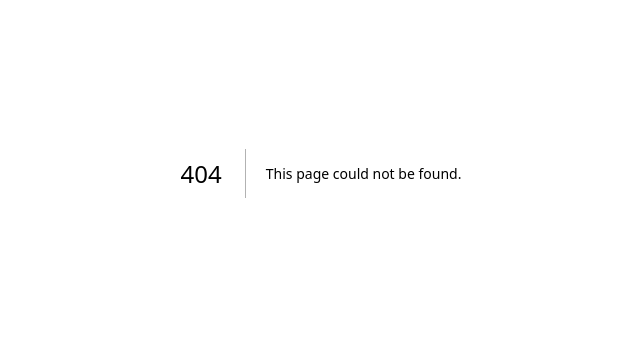
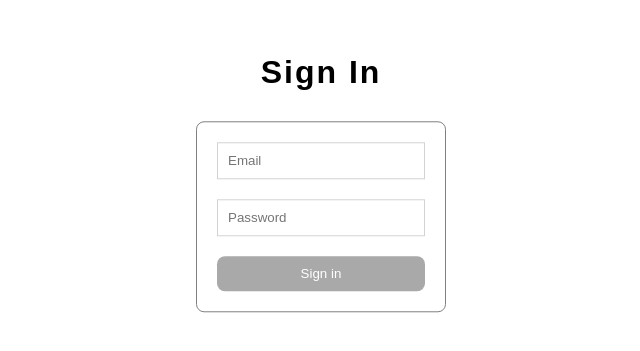
Before and after one commit to Serikat-Kuli-Ketik/web-todolist, a Next.js app: page /auth/sign-in in a window 1280 px wide. Before the commit this address had no page. Shown: the part 227-578 px from the top of the page, without its empty margins (319-959 px from the left). Built offline with nearby package versions, Linux system fonts and the light colour scheme; what axios-mock-adapter would draw is missing.

Commit message:
feat: barebone sign in page

```diff
--- /dev/null
+++ b/pages/auth/sign-in.tsx
@@ -0,0 +1,110 @@
+import { FormEventHandler, useState } from "react";
+import Router from "next/router";
+import styled from "styled-components";
+import Head from "next/head";
+
+export default function SignInPage() {
+  const [email, setEmail] = useState("");
+  const [password, setPassword] = useState("");
+
+  const handleFormSubmit: FormEventHandler = async (e) => {
+    e.preventDefault();
+    const response = await fetch(
+      `${process.env.NEXT_PUBLIC_API_URL}/auth/sign-in`,
+      {
+        method: "POST",
+        body: JSON.stringify({ email, password }),
+        headers: {
+          "Content-Type": "application/json",
+          "x-mock-match-request-body": "true",
+        },
+      }
+    );
+
+    if (!response.ok) {
+      alert("Cannot log in, check your credentials and try again.");
+      return;
+    }
+
+    const jsonResponse = await response.json();
+    Router.replace("/");
+  };
+
+  return (
+    <>
+      <Head>
+        <title>Sign In | Dializer</title>
+      </Head>
+      <PageWrapper>
+        <h1>Sign In</h1>
+        <SignInForm
+          onSubmit={handleFormSubmit}
+          canSubmit={Boolean(email && password)}
+        >
+          <input
+            type="email"
+            value={email}
+            onChange={(e) => setEmail(e.target.value)}
+            name="email"
+            placeholder="Email"
+          />
+          <input
+            value={password}
+            onChange={(e) => setPassword(e.target.value)}
+            type="password"
+            name="password"
+            placeholder="Password"
+          />
+          <input type="submit" value="Sign in" />
+        </SignInForm>
+      </PageWrapper>
+    </>
+  );
+}
+
+const PageWrapper = styled.div`
+  position: absolute;
+  top: 50%;
+  left: 50%;
+  transform: translate(-50%, -50%);
+  display: flex;
+  flex-direction: column;
+  align-items: center;
+
+  h1 {
+    font-family: sans-serif;
+    letter-spacing: 2px;
+    margin-bottom: 30px;
+  }
+`;
+
+const SignInForm = styled.form<{ canSubmit: boolean }>`
+  width: 250px;
+  padding: 10px 20px;
+  border: 1px solid grey;
+  border-radius: 8px;
+  display: flex;
+  flex-direction: column;
+
+  input {
+    margin: 10px 0;
+    border: 1px solid lightgrey;
+    padding: 10px;
+  }
+
+  input[type="submit"] {
+    color: white;
+    border: none;
+    background-color: ${(p) => (p.canSubmit ? "black" : "darkgrey")};
+    border-radius: 8px;
+    transition: all 0.2s;
+
+    &:hover {
+      cursor: pointer;
+    }
+
+    &:active {
+      transform: scale(0.95);
+    }
+  }
+`;
--- a/styles/globals.css
+++ b/styles/globals.css
@@ -14,13 +14,3 @@ a {
 * {
   box-sizing: border-box;
 }
-
-@media (prefers-color-scheme: dark) {
-  html {
-    color-scheme: dark;
-  }
-  body {
-    color: white;
-    background: black;
-  }
-}
```
